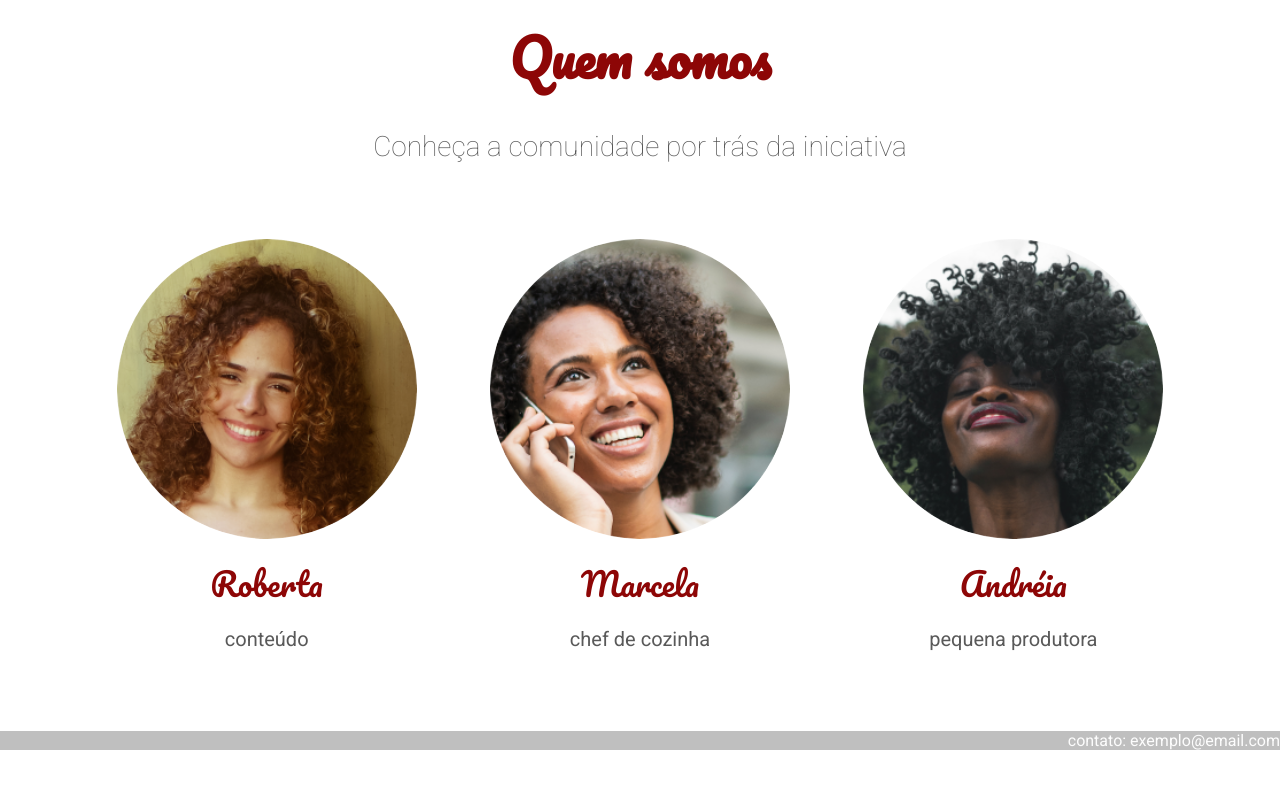
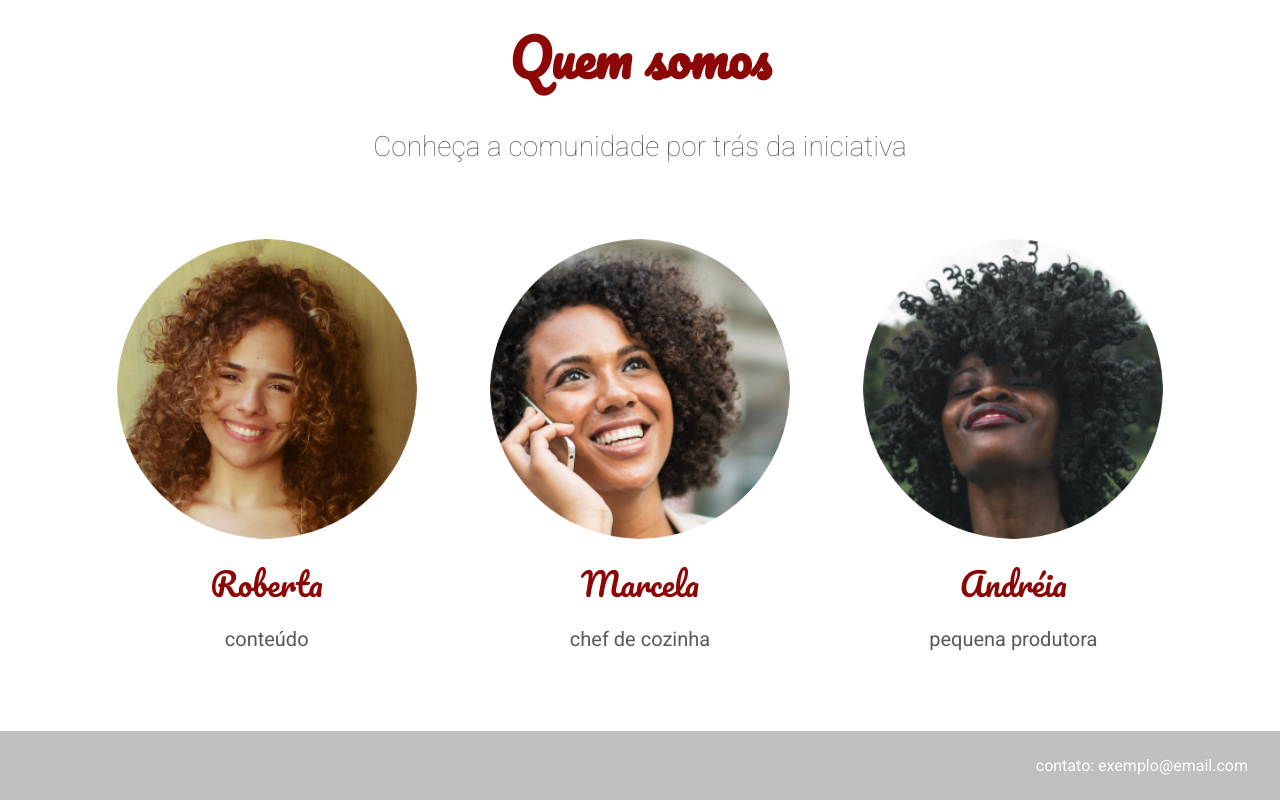
Before and after one commit to roselilessa/site-receitas, a plain HTML site: page index.html in a window 1280 px wide. Shown: the part 2381-3181 px from the top of the page. Before the commit the page ends 3131 px from the top, so only its background shows below. Drawn offline with Linux system fonts and the light colour scheme.

Commit message:
”melhorias”

```diff
--- a/index.html
+++ b/index.html
@@ -131,6 +131,8 @@
             </div>
         </div>
     </section>
-    <footer class="rodape">contato: exemplo@email.com</footer>
+    <footer class="rodape">
+        <div class="texto">contato: exemplo@email.com</div>
+    </footer>
 </body>
 </html>
--- a/rodape.css
+++ b/rodape.css
@@ -3,4 +3,10 @@
     color: #fdfdfd;
     text-align: right;
     width: 100%;
+    padding: 1.5625rem 0rem;
+    text-transform: lowercase;
 }
+
+.texto {
+    padding: 0 2rem;
+}
```
Also changed, not shown: cabecalho/cabecalho.css (line endings or trailing spaces).
